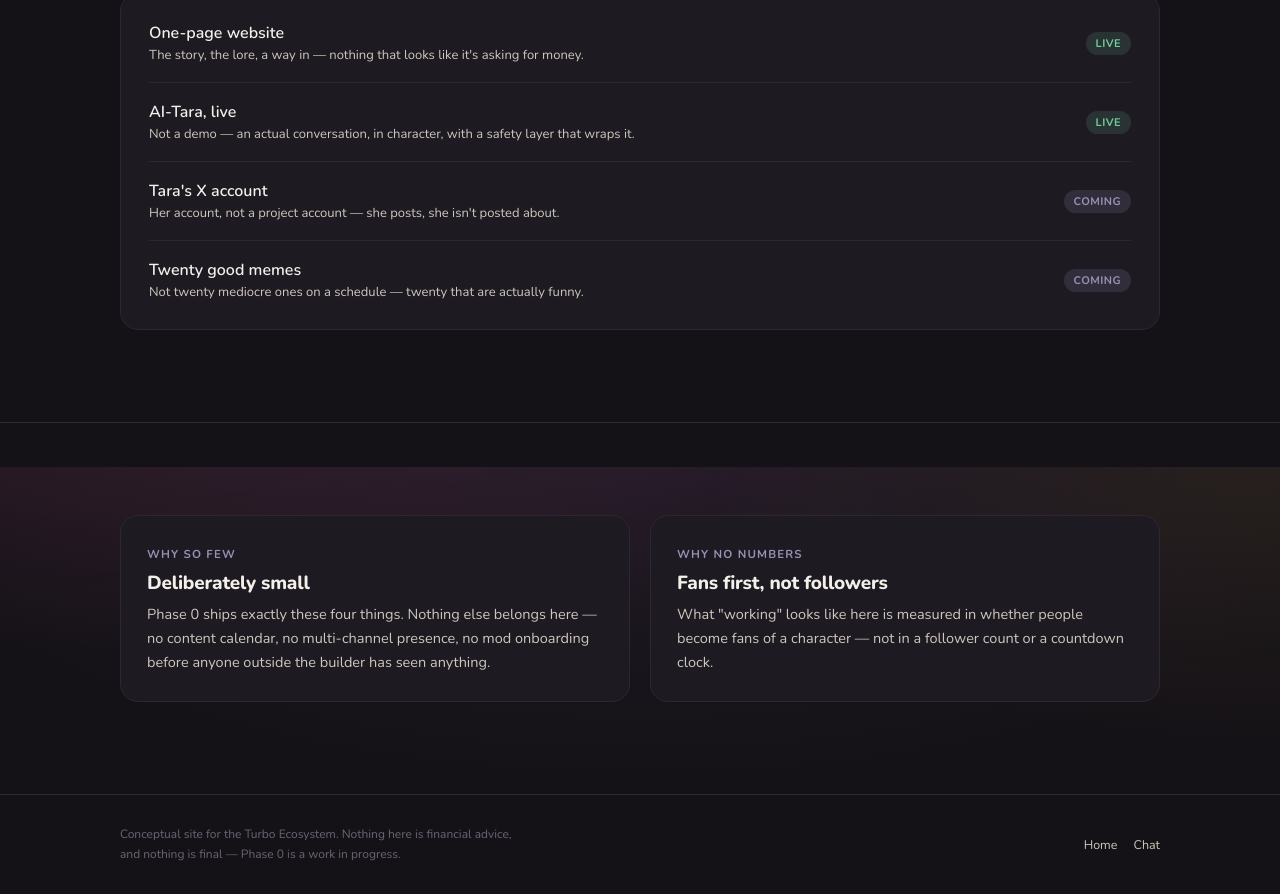
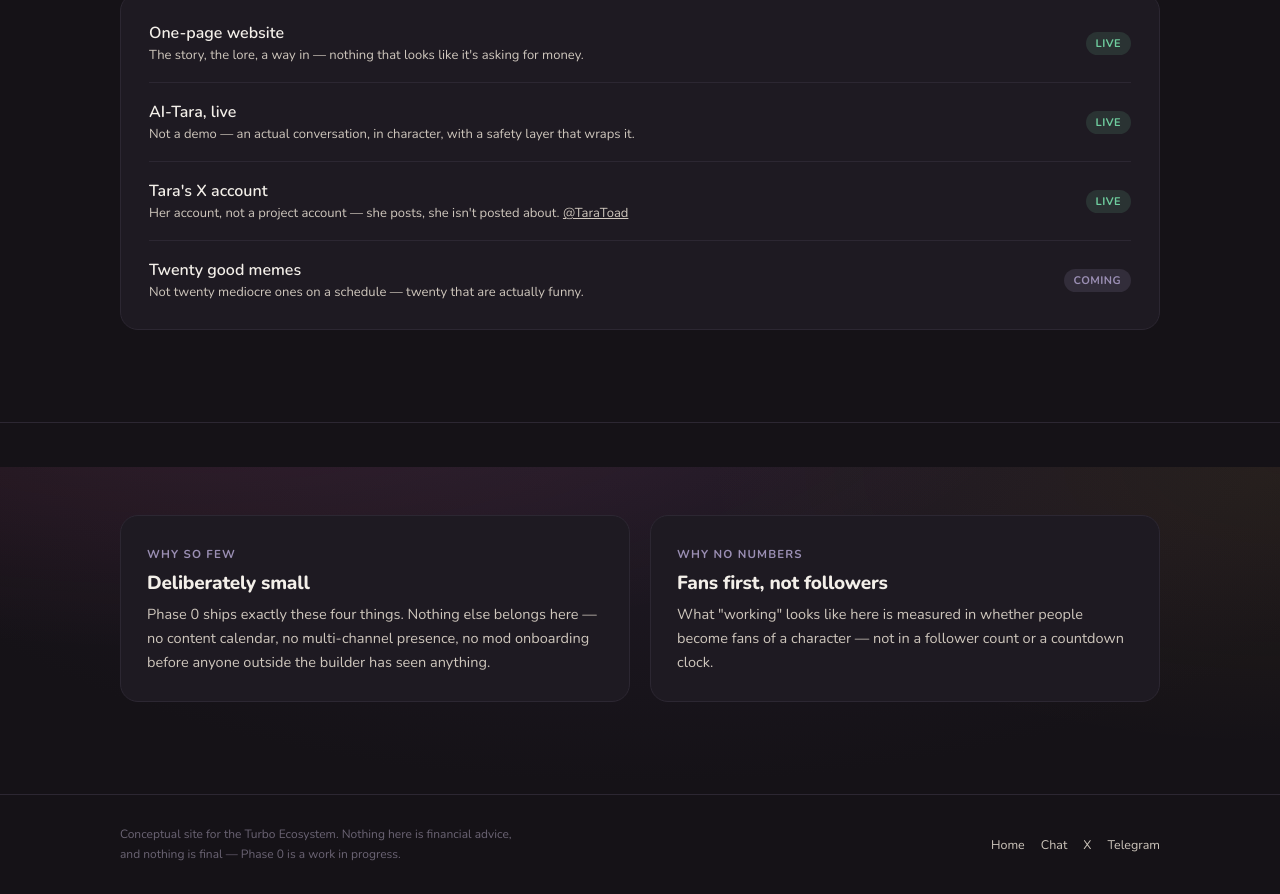
Before and after one commit to Tivan1/tara-ai-demo, a website: page results.html in a window 1280 px wide. Shown: the part 333-1227 px from the top of the page. Drawn offline with nearby package versions, Linux system fonts and the light colour scheme.

Commit message:
Add files via upload

```diff
--- a/results.html
+++ b/results.html
@@ -65,9 +65,9 @@
         <div class="status-row">
           <div>
             <div class="label">Tara's X account</div>
-            <div class="sub">Her account, not a project account — she posts, she isn't posted about.</div>
+            <div class="sub">Her account, not a project account — she posts, she isn't posted about. <a href="https://x.com/TaraToad" target="_blank" rel="noopener">@TaraToad</a></div>
           </div>
-          <span class="badge badge-soon">Coming</span>
+          <span class="badge badge-live">Live</span>
         </div>
         <div class="status-row">
           <div>
@@ -104,6 +104,8 @@
     <div class="foot-links">
       <a href="/index.html">Home</a>
       <a href="/chat.html">Chat</a>
+      <a href="https://x.com/TaraToad" target="_blank" rel="noopener">X</a>
+      <a href="https://t.me/Taratoad" target="_blank" rel="noopener">Telegram</a>
     </div>
   </div>
 </footer>
```
Also changed, not shown: events.html (+2 -0 lines), index.html (+2 -0 lines), laboratory.html (+2 -0 lines), lore.html (+2 -0 lines), marketplace.html (+2 -0 lines), nest.html (+2 -0 lines).
